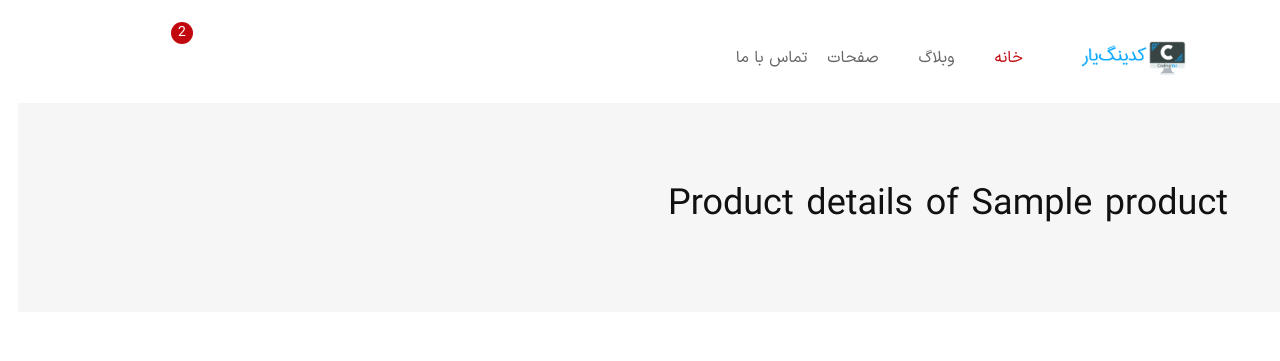
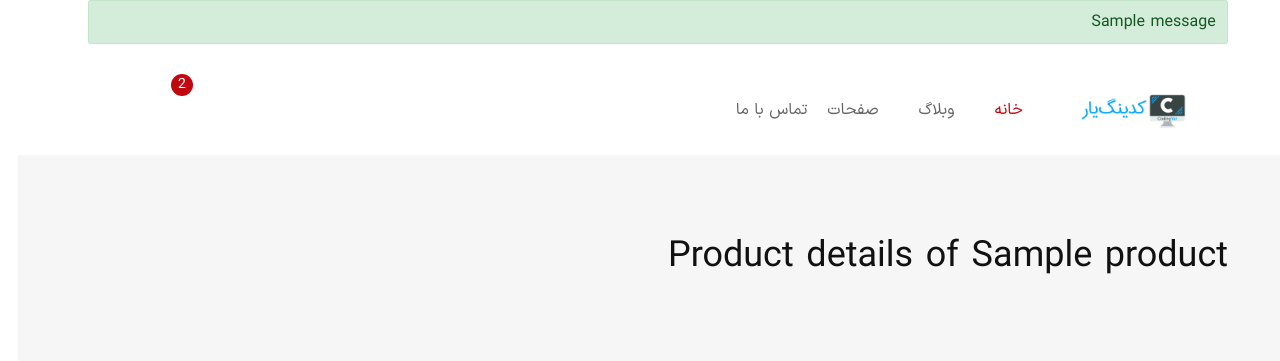
Before and after one commit to ehsan84rz/OnlineShop, a Django app: page /products/1/ in a window 1280 px wide. Shown: the top 361 px of the page. Run offline with Django 4.2, Linux system fonts and the light colour scheme; tables that the repository leaves empty hold one stand-in row (values such as "Sample post"); one stand-in notice (Sample message) is shown; parts of the project's set-up code (start-up, migrations or seed data) failed here and were passed over; some libraries are stand-ins or nearby versions; some web fonts are replaced.

Commit message:
add message framework

```diff
--- a/config/settings.py
+++ b/config/settings.py
@@ -11,6 +11,7 @@ https://docs.djangoproject.com/en/4.2/ref/settings/
 """
 import os.path
 from pathlib import Path
+from django.contrib.messages import constants as messages
 
 from environs import Env
 
@@ -178,3 +179,8 @@ ACCOUNT_USERNAME_REQUIRED = False
 ACCOUNT_AUTHENTICATION_METHOD = 'email'
 ACCOUNT_EMAIL_REQUIRED = True
 ACCOUNT_UNIQUE_EMAIL = True
+
+# messages framework
+MESSAGE_TAGS = {
+    messages.ERROR: 'danger'
+}
--- a/products/views.py
+++ b/products/views.py
@@ -1,5 +1,7 @@
 from django.views import generic
 from django.shortcuts import get_object_or_404
+from django.contrib import messages
+from django.utils.translation import gettext_lazy as _
 
 from .models import Product, Comment
 from .forms import CommentForm
@@ -34,5 +36,6 @@ class CommentCreateView(generic.CreateView):
         product_id = int(self.kwargs['product_id'])  # <int:product_id> in urls.py -> path()
         product = get_object_or_404(Product, id=product_id)
         obj.product = product
+        messages.success(request=self.request, message=_("We appreciate your comment on this product"))
 
         return super().form_valid(form)
--- a/templates/_base.html
+++ b/templates/_base.html
@@ -65,6 +65,17 @@
 </head>
 
 <body dir='rtl'>
+
+{% if messages %}
+    <div class="container">
+        {% for message in messages %}
+            <div class="alert alert-{{ message.tags }}">
+                {{ message }}
+            </div>
+        {% endfor %}
+    </div>
+{% endif %}
+
 
 <!-- Main Wrapper Start -->
 <div class="wrapper">
```
Also changed, not shown: products/locale/fa/LC_MESSAGES/django.po.
